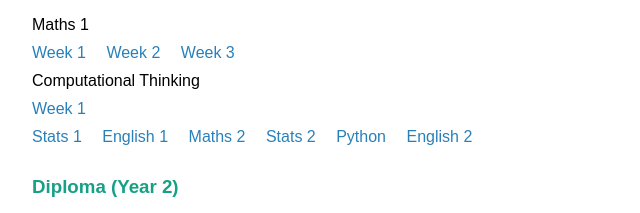
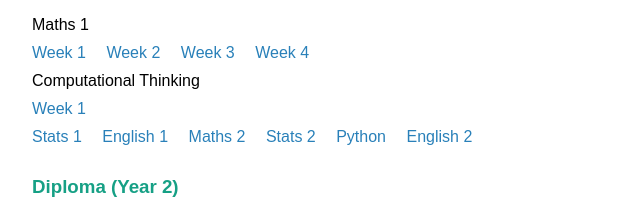
Before and after one commit to brpuneet898/puneet-notes, a plain HTML site: page index.html in a window 1280 px wide. Shown: the part 163-376 px from the top of the page, 174-814 px from the left. Drawn offline with Linux system fonts and the light colour scheme.

Commit message:
added maths 1 week 4 notes

```diff
--- a/index.html
+++ b/index.html
@@ -64,6 +64,7 @@
                         <a href="notes/Maths1/Maths1_Week1_Notes.pdf" target="_blank">Week 1</a>&emsp;
                         <a href="notes/Maths1/Maths1_Week2_Notes.pdf" target="_blank">Week 2</a>&emsp;
                         <a href="notes/Maths1/Maths1_Week3_Notes.pdf" target="_blank">Week 3</a>&emsp;
+                        <a href="notes/Maths1/Maths1_Week4_Notes.pdf" target="_blank">Week 4</a>&emsp;
                     </li>
                 </ul>
             </li>
```
Also changed, not shown: 1 other file.
